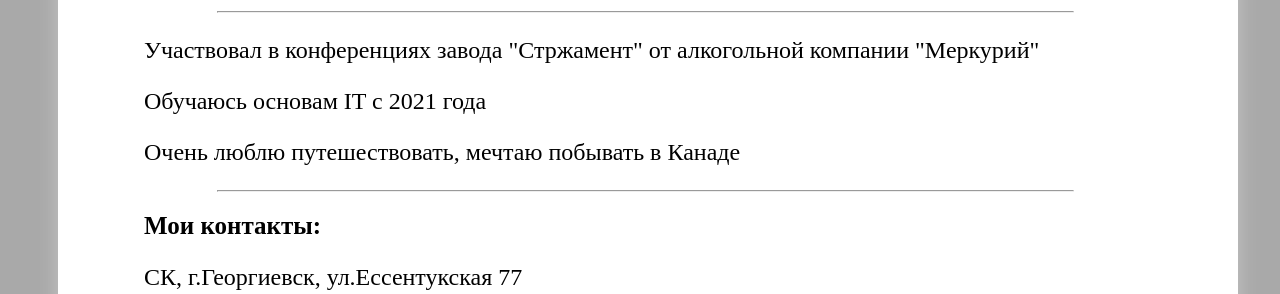
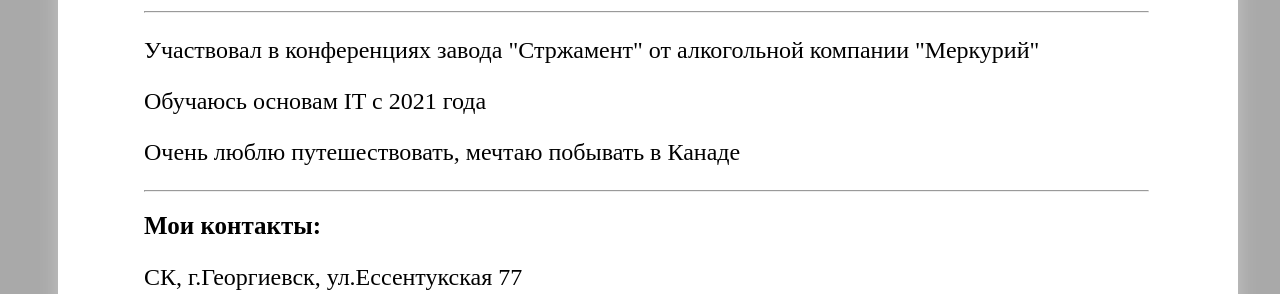
Before and after one commit to Mauc777/SeminarHomeWork, a PHP site: page / in a window 1280 px wide. Shown: the part 1205-1499 px from the top of the page. Run offline with PHP 8.4, Linux system fonts and the light colour scheme; some web fonts are replaced.

Commit message:
изменения в css  (.hr)
изменения в css  (.hr)

```diff
--- a/ДЗ_к_Семинару2/css/style.css
+++ b/ДЗ_к_Семинару2/css/style.css
@@ -91,7 +91,8 @@
     /* align-content: center; */
     color: #8a2be2;
     /* size: 15px; */
-    width: 855px;
+/*     width: 855px; */
+      width: 100%;
 
   }
 
```
